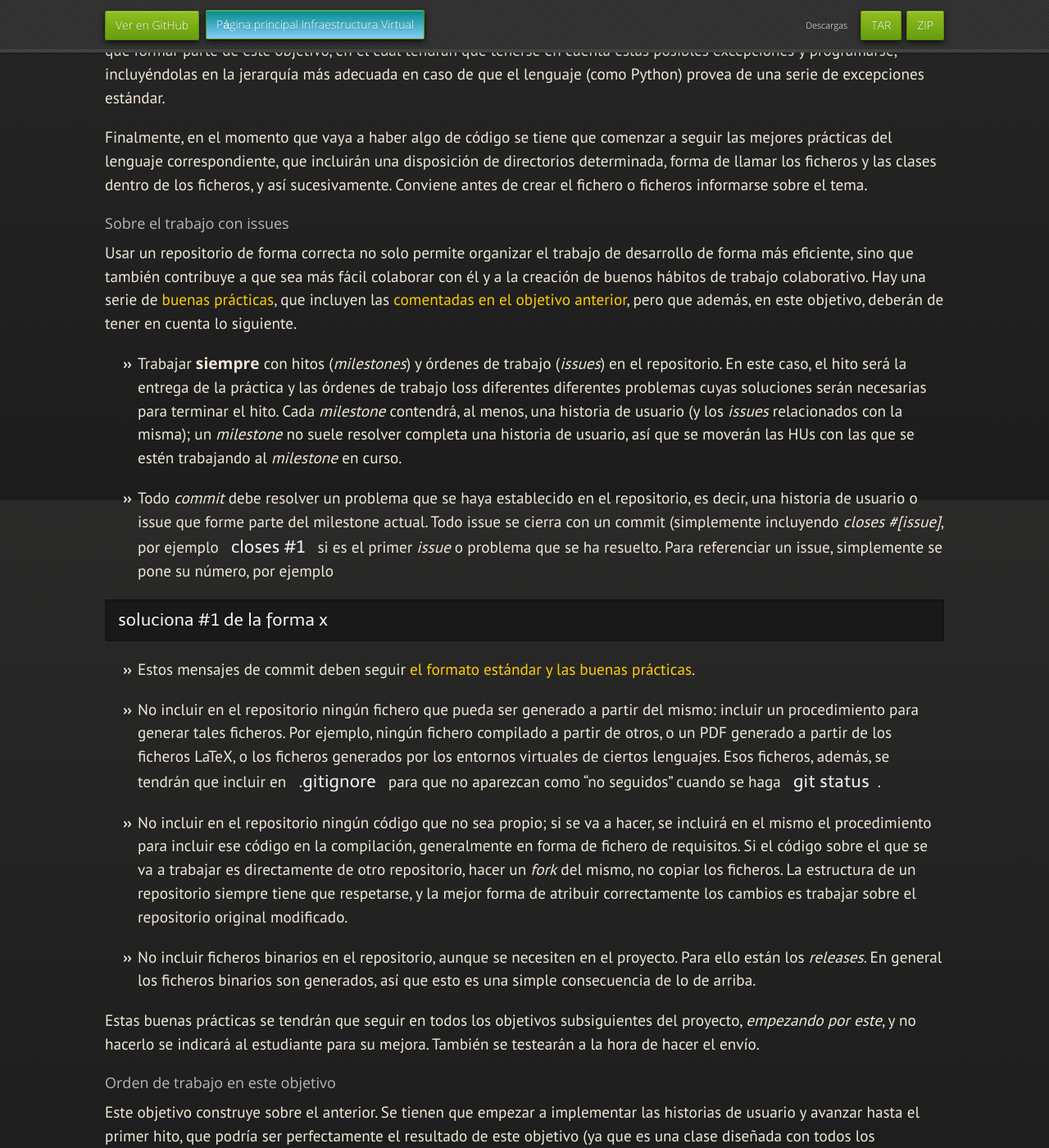
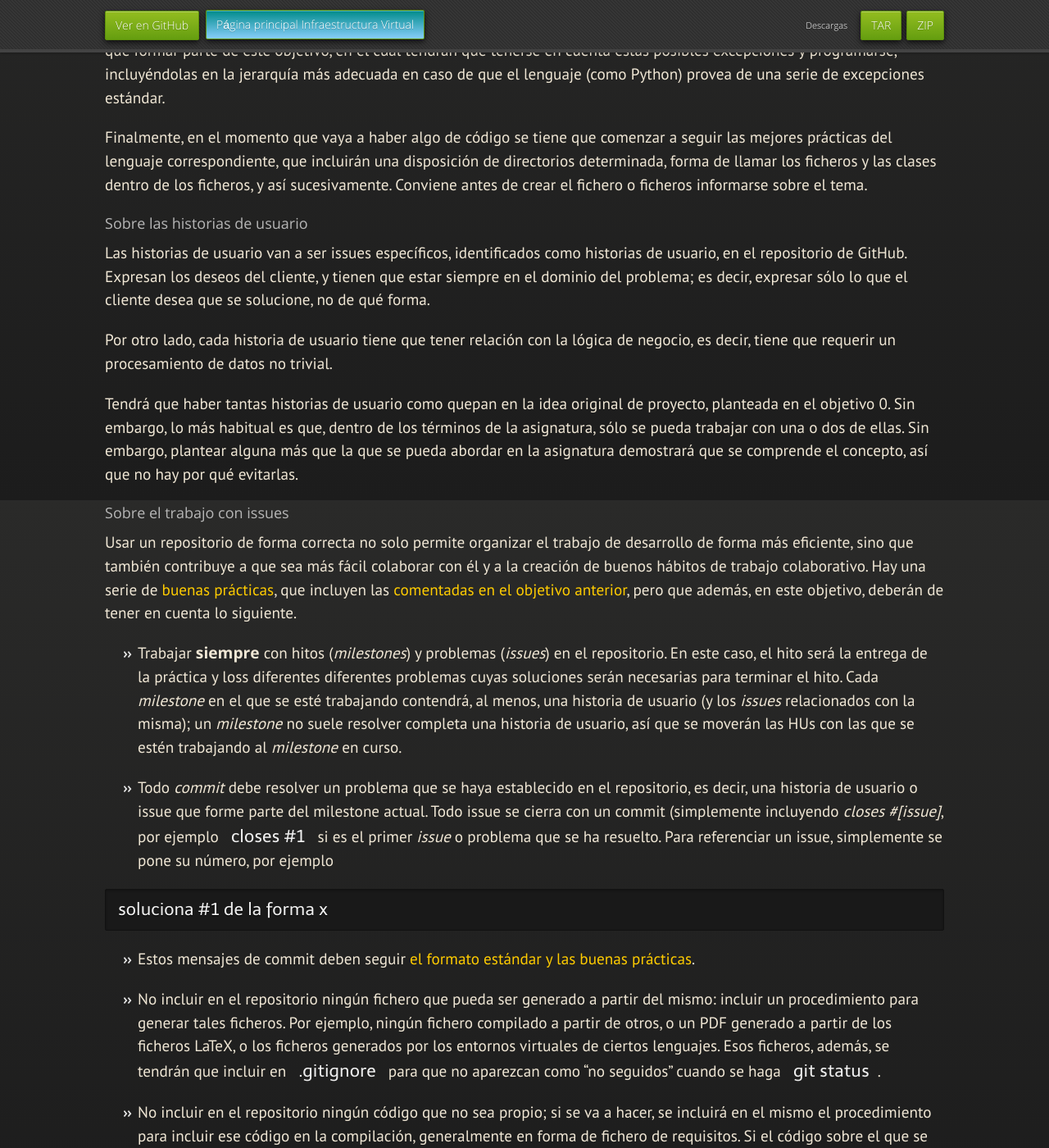
Before and after one commit to JJ/IV, a Jekyll site: the page built from documentos/proyecto/2.Modelo.md, in a window 1280 px wide and 1400 px high, scrolled down 2090 px. Shown: the whole window at 82% size. Built offline with Jekyll 4.4.1, drawn with Linux system fonts in a browser that asks for light colours; nearby versions of some CDN libraries; some web fonts are replaced; our own code applies the rules of GitHub Pages for plain Markdown files.

Commit message:
Sync documentos/proyecto/2.Modelo.md de master a gh-pages

```diff
--- a/documentos/proyecto/2.Modelo.md
+++ b/documentos/proyecto/2.Modelo.md
@@ -116,6 +116,23 @@ disposición de directorios determinada, forma de llamar los ficheros y las
 clases dentro de los ficheros, y así sucesivamente. Conviene antes de crear el
 fichero o ficheros informarse sobre el tema.
 
+### Sobre las historias de usuario
+
+Las historias de usuario van a ser issues específicos, identificados como
+historias de usuario, en el repositorio de GitHub. Expresan los deseos del
+cliente, y tienen que estar siempre en el dominio del problema; es decir,
+expresar sólo lo que el cliente desea que se solucione, no de qué forma.
+
+Por otro lado, cada historia de usuario tiene que tener relación con la lógica
+de negocio, es decir, tiene que requerir un procesamiento de datos no trivial.
+
+Tendrá que haber tantas historias de usuario como quepan en la idea original de
+proyecto, planteada en el objetivo 0. Sin embargo, lo más habitual es que,
+dentro de los términos de la asignatura, sólo se pueda trabajar con una o dos de
+ellas. Sin embargo, plantear alguna más que la que se pueda abordar en la
+asignatura demostrará que se comprende el concepto, así que no hay por qué
+evitarlas.
+
 ### Sobre el trabajo con issues
 
 Usar un repositorio de forma correcta no solo permite organizar el trabajo de
@@ -126,13 +143,13 @@ colaborativo. Hay una serie de
 que incluyen las [comentadas en el objetivo anterior](0.Repositorio), pero que
 además, en este objetivo, deberán de tener en cuenta lo siguiente.
 
-* Trabajar **siempre** con hitos (*milestones*) y órdenes de trabajo (*issues*)
-  en el repositorio. En este caso, el hito será la entrega de la práctica y las
-  órdenes de trabajo loss diferentes diferentes problemas cuyas soluciones serán
-  necesarias para terminar el hito. Cada *milestone* contendrá, al menos, una
-  historia de usuario (y los *issues* relacionados con la misma); un *milestone*
-  no suele resolver completa una historia de usuario, así que se moverán las HUs
-  con las que se estén trabajando al *milestone* en curso.
+* Trabajar **siempre** con hitos (*milestones*) y problemas (*issues*) en el
+  repositorio. En este caso, el hito será la entrega de la práctica y loss
+  diferentes diferentes problemas cuyas soluciones serán necesarias para
+  terminar el hito. Cada *milestone* en el que se esté trabajando contendrá, al
+  menos, una historia de usuario (y los *issues* relacionados con la misma); un
+  *milestone* no suele resolver completa una historia de usuario, así que se
+  moverán las HUs con las que se estén trabajando al *milestone* en curso.
 
 * Todo *commit* debe resolver un problema que se haya establecido en el
   repositorio, es decir, una historia de usuario o issue que forme parte del
```
